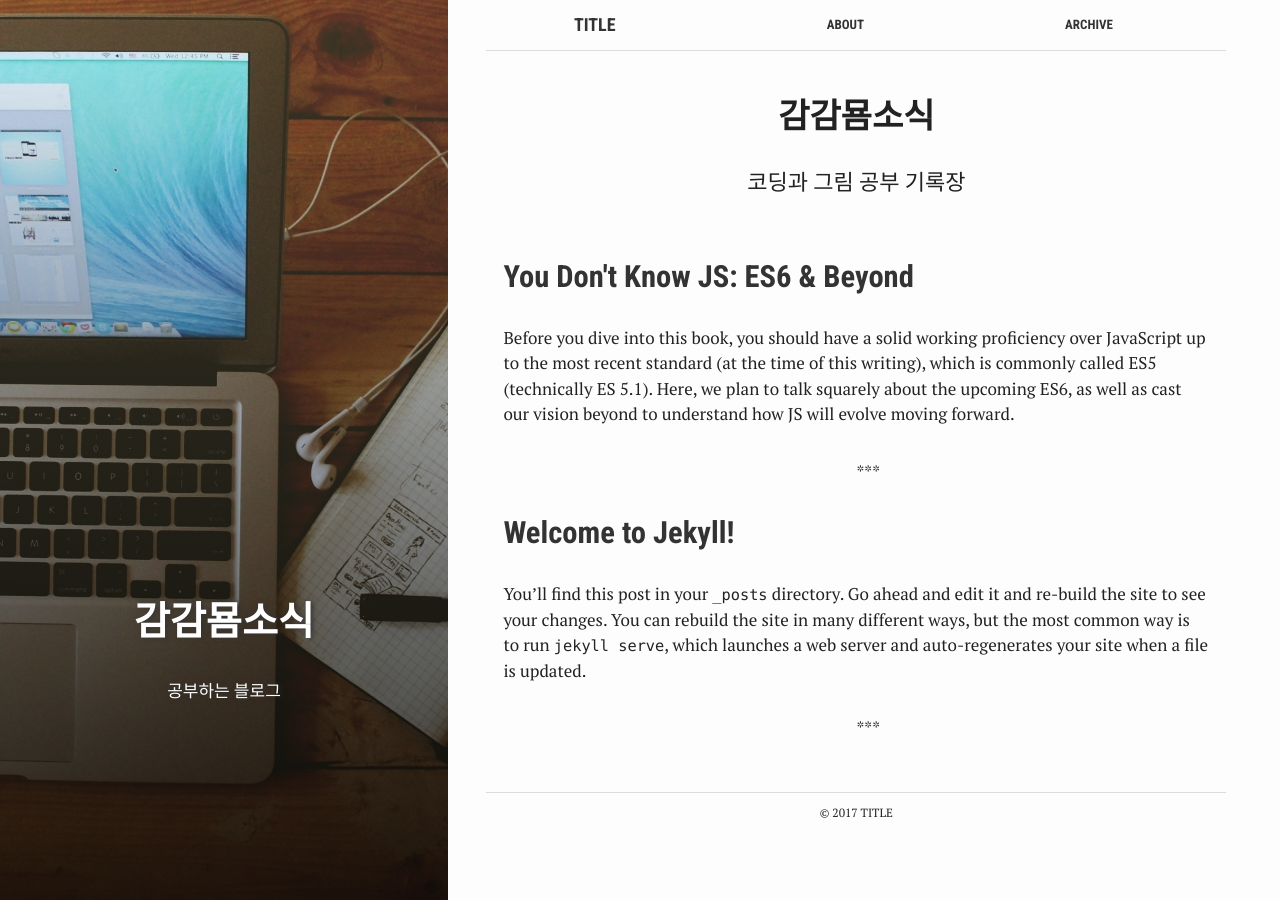
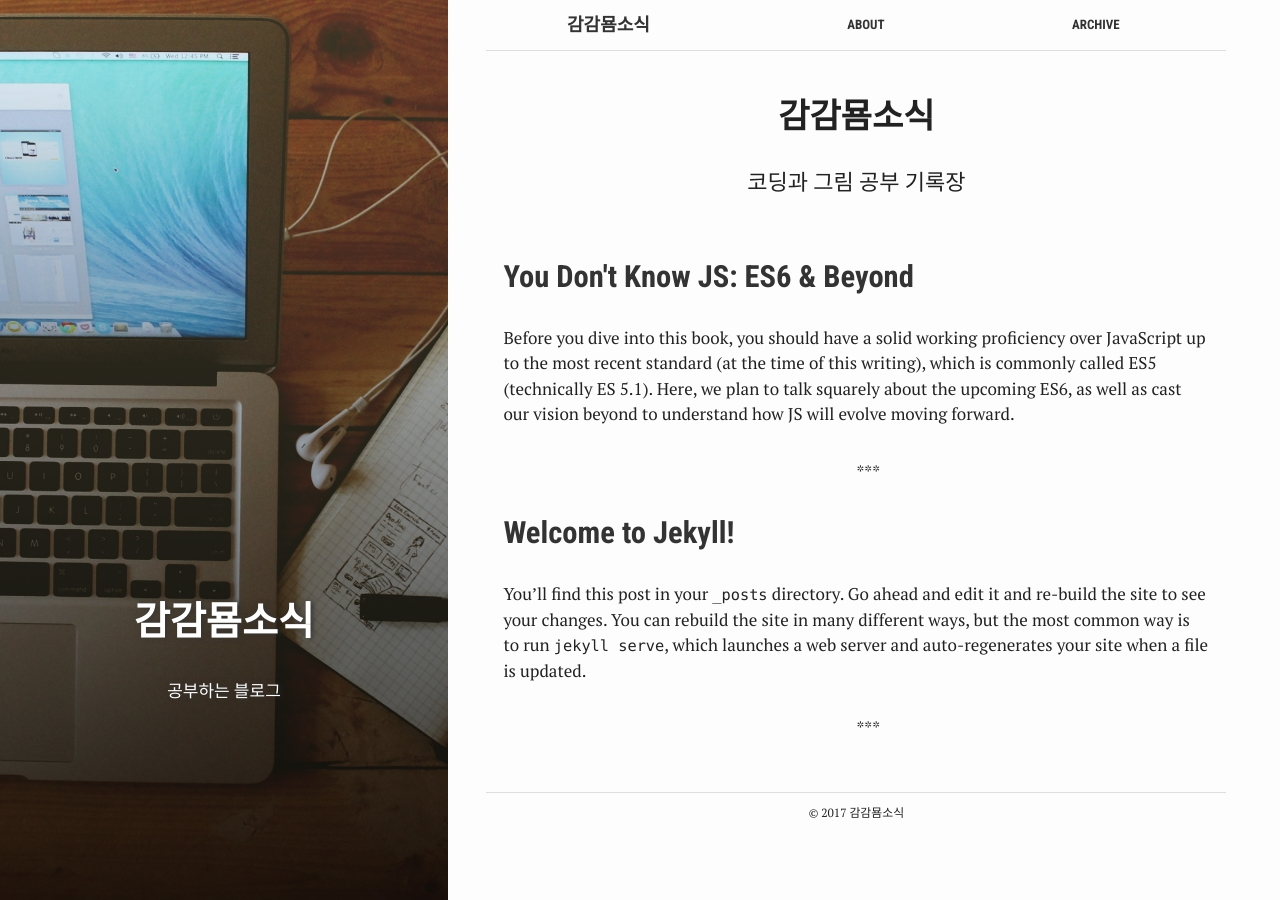
Before and after one commit to pino345/blog, a Jekyll site: the page built from index.html, in a window 1280 px wide. Built offline with Jekyll 4.4.1, drawn with Linux system fonts in a browser that asks for light colours.

Commit message:
change title

```diff
--- a/_config.yml
+++ b/_config.yml
@@ -6,7 +6,7 @@
 # 'jekyll serve'. If you change this file, please restart the server process.
 
 # Site settings
-title: title
+title: 감감묨소식
 email: pino345@me.com
 description: > # this means to ignore newlines until "baseurl:"
   Write an awesome description for your new site here. You can edit this
```
